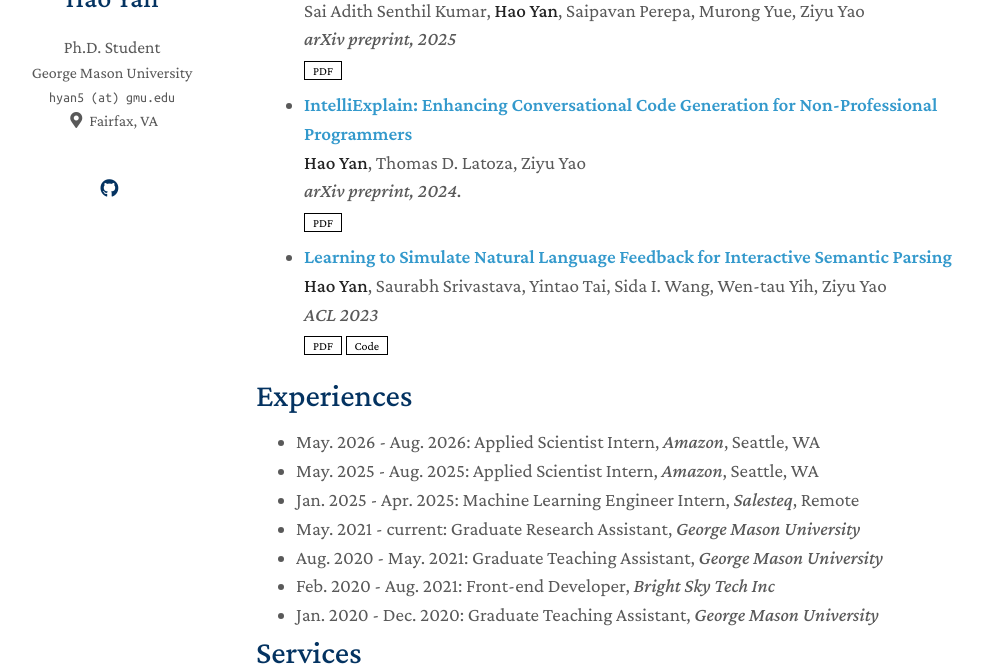
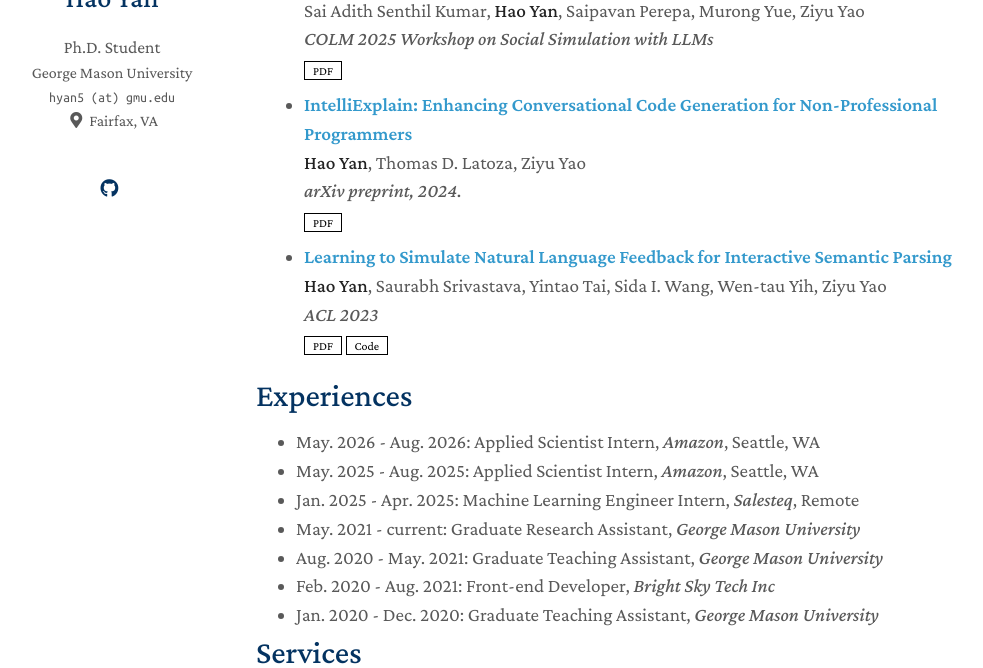
Before and after one commit to hyan5/hyan5.github.io, a Jekyll site: the page built from index.md, in a window 1280 px wide and 900 px high, scrolled down 2034 px, cut to the strip 232-900 px from the top of the window. Shown: the whole strip, without its empty margins (164-1147 px from the left). Built offline with Jekyll 4.4.1, drawn with Linux system fonts in a browser that asks for light colours; nearby versions of some CDN libraries; a style sheet for code colours, icons or effects is not loaded; our own code applies the rules of GitHub Pages for plain Markdown files.

Commit message:
Update publications.md

```diff
--- a/_includes/publications.md
+++ b/_includes/publications.md
@@ -26,7 +26,7 @@
   <div class="col-sm-9" style="position: relative;padding-right: 15px;">
     <div class="title"><a href="https://arxiv.org/pdf/2504.06460">Can LLMs Simulate Personas with Reversed Performance? A Benchmark for Counterfactual Instruction Following</a></div>
     <div class="author">Sai Adith Senthil Kumar, <strong>Hao Yan</strong>, Saipavan Perepa, Murong Yue, Ziyu Yao</div>
-    <div class="periodical"><em>arXiv preprint, 2025</em></div>
+    <div class="periodical"><em>COLM 2025 Workshop on Social Simulation with LLMs</em></div>
     <div class="links">
       <a href="https://arxiv.org/pdf/2504.06460" class="btn btn-sm z-depth-0" role="button" target="_blank" style="font-size:12px;">PDF</a>
       <!-- <a href="https://github.com/hyan5/Learning_to_Simulate_NL_Feedback" class="btn btn-sm z-depth-0" role="button" target="_blank" style="font-size:12px;">Code</a> -->
```
